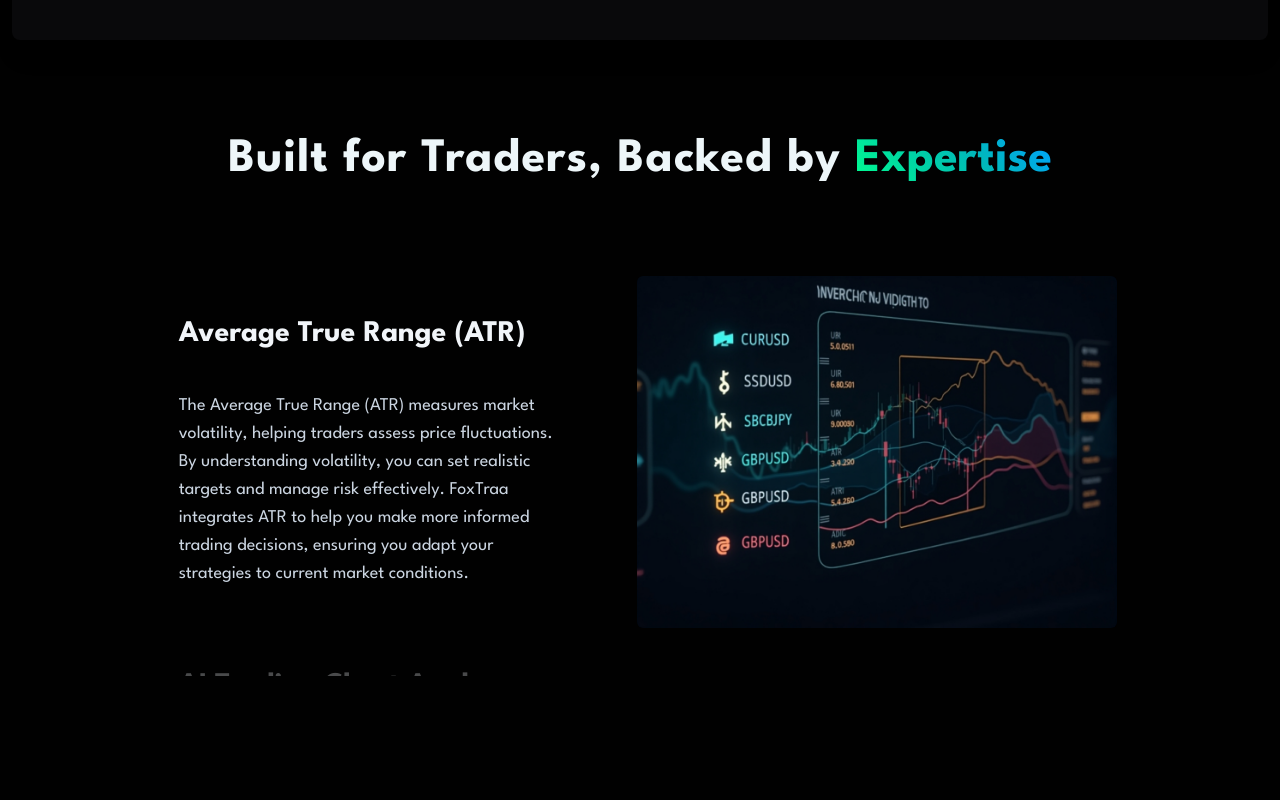
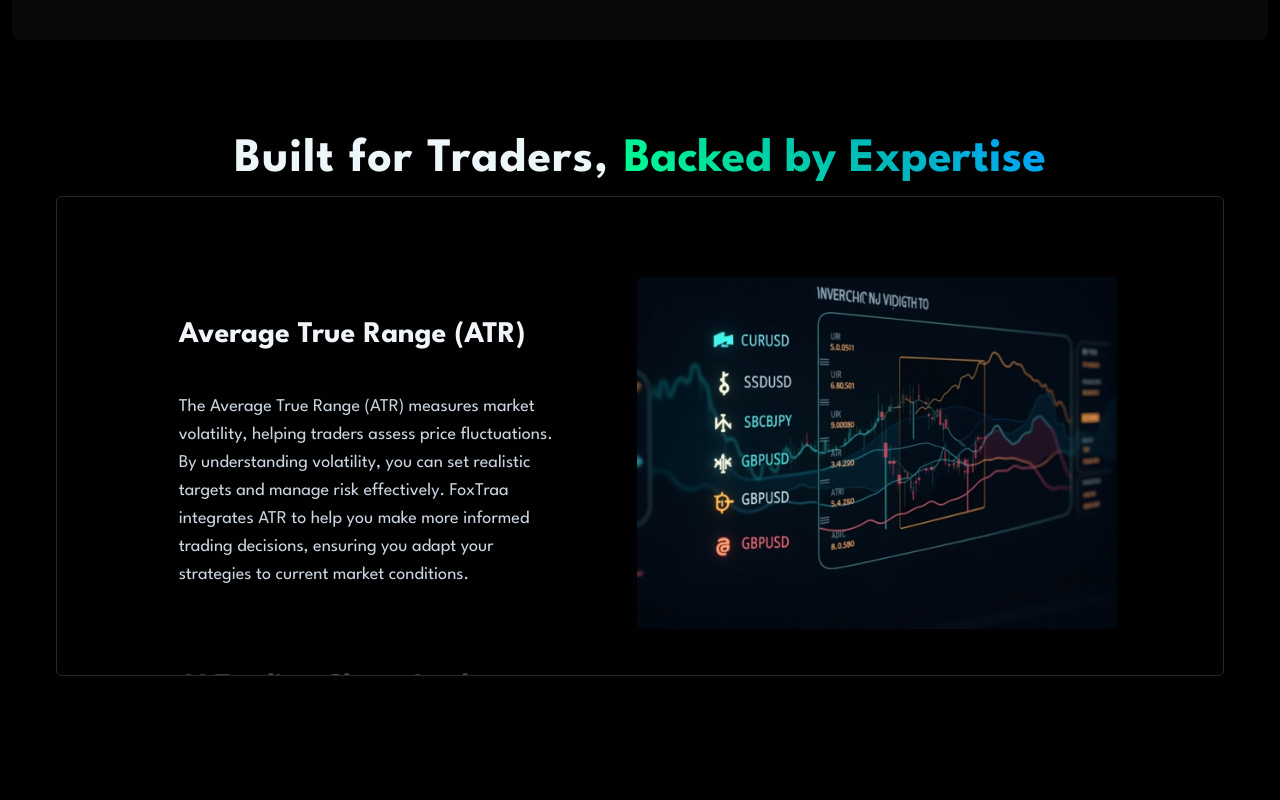
Before and after one commit to shawprabhu/foxtraa, a Next.js app: page / in a window 1280 px wide. Shown: the part 1420-2220 px from the top of the page. Built offline with nearby package versions, Linux system fonts and the light colour scheme; no server answers.

Commit message:
fixed FAQ

```diff
--- a/src/components/FAQ.tsx
+++ b/src/components/FAQ.tsx
@@ -93,6 +93,10 @@ const FAQ = () => {
           </AccordionItem>
         ))}
       </Accordion>
+
+        {/*structured data */}
+        <script type="application/ld+json" dangerouslySetInnerHTML={{ __html: JSON.stringify(faqData) }} />
+
     </>
   );
 }
--- a/src/components/Marquee.tsx
+++ b/src/components/Marquee.tsx
@@ -80,7 +80,7 @@ const ReviewCard = ({
 
 export function MarqueeDemo() {
   return (
-    <div className="relative flex h-[500px] w-full flex-col items-center justify-center overflow-hidden rounded-lg  bg-[#000000] md:shadow-xl">
+    <div className="relative flex h-[500px] w-full flex-col items-center justify-center overflow-hidden rounded-lg  bg-[#000000] ">
       <Marquee pauseOnHover className="[--duration:20s]">
         {firstRow.map((review) => (
           <ReviewCard key={review.username} {...review} />
--- a/src/components/StickyScrollReveal.tsx
+++ b/src/components/StickyScrollReveal.tsx
@@ -71,10 +71,10 @@ const content = [
 ];
 export function StickyScrollRevealDemo() {
   return (
-    <div className="p-10">
+    <div className="p-10 ">
       <div className="content text-center">
         <h1 className="text-5xl font-bold mb-3 mt-3 tracking-wide">
-          Built for Traders, Backed by <span className="text-logo-gradient tracking-normal">Expertise</span>
+          Built for Traders, <span className="text-logo-gradient tracking-normal"> Backed by Expertise</span>
         </h1>
       </div>
       <StickyScroll content={content} />
--- a/src/components/ui/sticky-scroll-reveal.tsx
+++ b/src/components/ui/sticky-scroll-reveal.tsx
@@ -67,7 +67,7 @@ export const StickyScroll = ({
       animate={{
         backgroundColor: backgroundColors[activeCard % backgroundColors.length],
       }}
-      className="h-[30rem] overflow-y-auto hide-scrollbar flex justify-center relative space-x-10 rounded-md p-10 "
+      className="h-[30rem] overflow-y-auto hide-scrollbar flex justify-center relative space-x-10 rounded-md p-10 border"
       ref={ref}
     >
       <div className="div relative flex items-start px-4">
```
